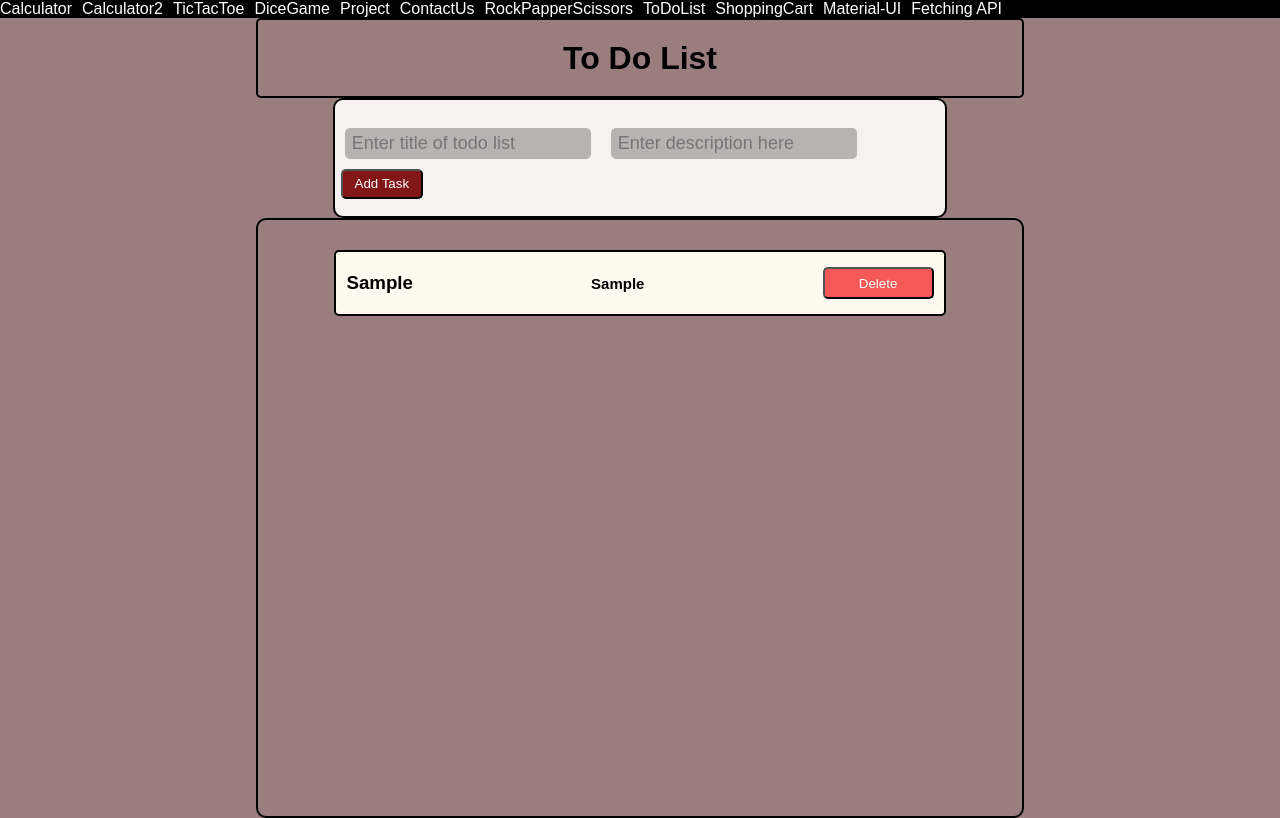
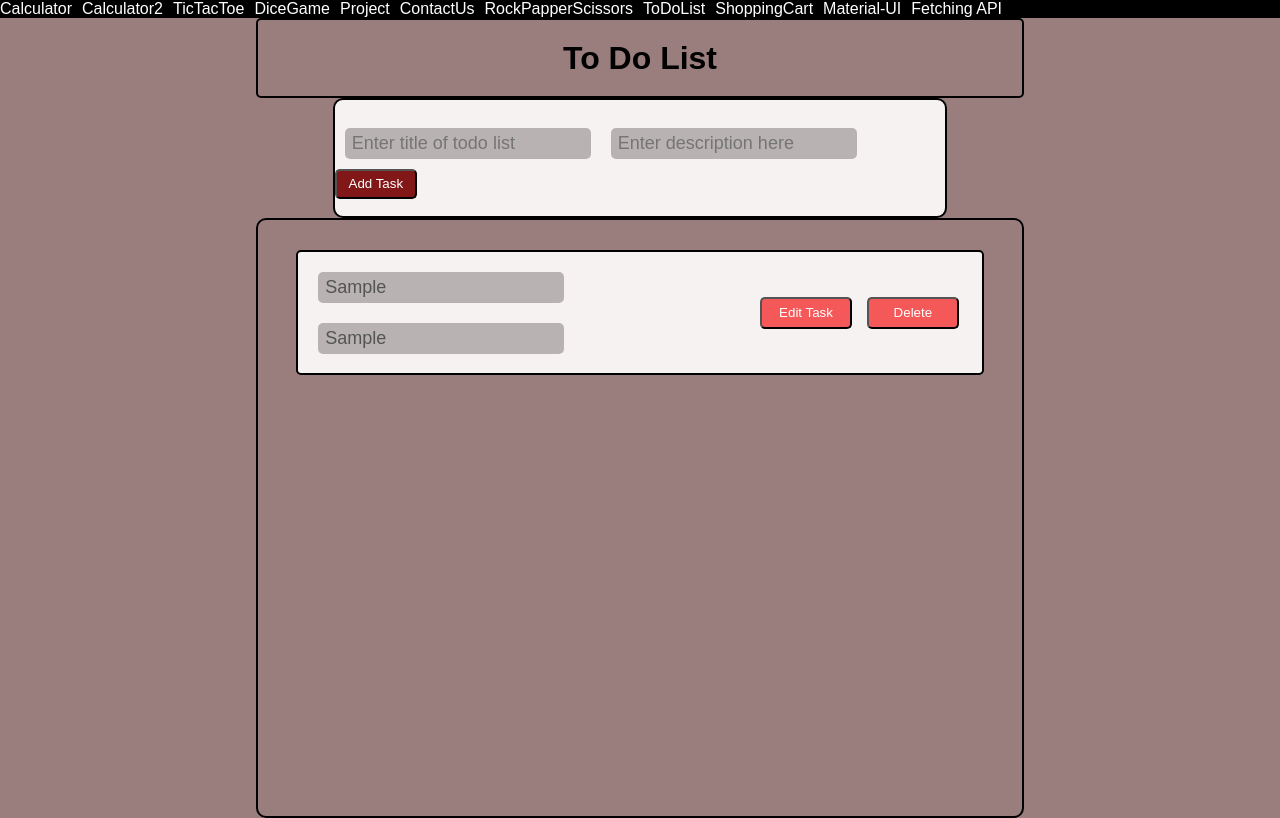
Before and after one commit to Nishu4321/React_Projects, a React (Vite) app: page /ToDoList in a window 1280 px wide. Both pictures are taken after typing "Sample", "Sample" into the empty fields and a click on the button "Add Task". Built offline with nearby package versions, Linux system fonts and the light colour scheme.

Commit message:
added edit button to ToDoList

```diff
--- a/src/ToDoList/ToDoList.jsx
+++ b/src/ToDoList/ToDoList.jsx
@@ -1,6 +1,6 @@
 import React, { useState } from "react";
 import styles from "./ToDoList.module.css";
-// ("use client");
+
 const ToDoList = () => {
   const [title, setTitle] = useState("");
   const [desc, setDesc] = useState("");
@@ -19,38 +19,95 @@ const ToDoList = () => {
     }
   };
 
-  const deleteHandler = (index) => {
-    let copytask = [...mainTask];
-    copytask.splice(index, 2);
-    setMainTask(copytask);
-  };
-
-  // const emptyTask = () => {
-  //   if (title == " " && desc == " ") {
-  //     setDesc("");
-  //     setTitle("");
-  //   }
-  // };
-
   let renderTask = <h3>No task available</h3>;
 
   if (mainTask.length > 0) {
     renderTask = mainTask.map((task, index) => {
+      return <Task index={index} task={task} />;
+    });
+  }
+
+  function Task({ task, index }) {
+    const [editTitle, setEditTitle] = useState(task.title);
+    const [editDesc, setEditDesc] = useState(task.desc);
+    const [editMode, setEditMode] = useState(false);
+
+    const editTask = () => {
+      setEditMode(true);
+    };
+
+    const deleteHandler = (index) => {
+      console.log(index);
+      let copytask = [...mainTask];
+      copytask.splice(index, 1);
+      setMainTask(copytask);
+    };
+
+    const editHandler = (e) => {
+      e.preventDefault();
+      if (editTitle.length > 0 && editDesc.length > 0) {
+        let tempTask = [...mainTask];
+        tempTask[index] = { title: editTitle, desc: editDesc };
+        setMainTask(tempTask);
+      } else {
+        alert("Task can't be empty");
+      }
+    };
+
     return (
       <div key={index} className={`${styles.data}`}>
-          <h3>{task.title}</h3>
-          <h4>{task.desc}</h4>
+        <div className={`${styles.input_data}`}>
+          <form onSubmit={editHandler}>
+            <input
+              type="text"
+              className={`${styles.input}`}
+              placeholder="Enter title of todo list"
+              value={editTitle}
+              onChange={(e) => {
+                setEditTitle(e.target.value);
+              }}
+              disabled={!editMode}
+            />
+
+            <input
+              type="text"
+              className={`${styles.input}`}
+              placeholder="Enter description here"
+              value={editDesc}
+              onChange={(e) => {
+                setEditDesc(e.target.value);
+              }}
+              disabled={!editMode}
+            />
+            {editMode ? (
+              <button className={`${styles.input_btn}`}>Save Task</button>
+            ) : null}
+          </form>
+          {editMode == false ? (
+            <>
               <button
                 onClick={() => {
+                  console.log("clicked");
+                  editTask();
+                }}
+              >
+                Edit Task
+              </button>
+              <button
+                onClick={() => {
+                  console.log("clicked");
                   deleteHandler(index);
                 }}
               >
                 Delete
               </button>
+            </>
+          ) : null}
+        </div>
       </div>
     );
-    });
   }
+
   return (
     <div className={`${styles.todobody}`}>
       <div style={{ width: "60%" }}>
--- a/src/ToDoList/ToDoList.module.css
+++ b/src/ToDoList/ToDoList.module.css
@@ -47,21 +47,22 @@
     width: 82px;
     font-weight: 400;
     border-radius: 5px;
-    margin-left: 6px;
+    /* margin-left: 60px; */
     cursor: pointer;
 
 }
 
 .data{
-    background-color: floralwhite;
+    background-color: rgb(247, 242, 242);
     display: flex;
+
     justify-content: space-between;
     align-items: center;
-    width: 80%;
+    width: 90%;
     padding: 0 10px;
    border: 2px solid black;
    border-radius: 5px;
-   height: 66px;
+   height: 125px;
    margin-top: 10px;
 
 
@@ -83,7 +84,7 @@
 
 .datadiv{
     display: flex;
-    justify-content: center;
+    justify-content: flex-start;
     padding-top: 20px;
     /* background-color: red; */
     height: 75vh;
@@ -91,6 +92,17 @@
     border: 2px solid black;
     /* margin: 10px 257px; */
     border-radius: 10px;
+    flex-direction: column;
+    align-items: center;
 
 
 }
+
+.input_data{
+    display: flex;
+    justify-content:end;
+    align-items: center;
+    margin-right: 13px;
+    gap:15px;
+
+}
```
Lines whose indentation alone changed are shown as unchanged.
